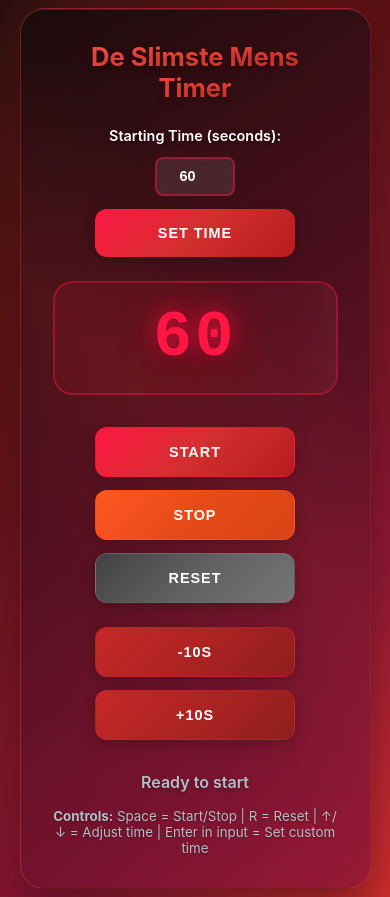
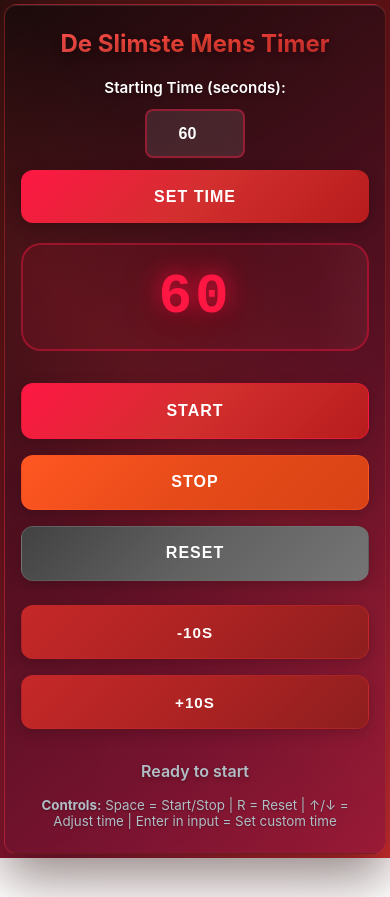
Before and after one commit to Dionco/slimste-mens-timer, a plain HTML site: page index.html in a window 390 px wide. After the commit the page ends 858 px from the top, so only its background shows below. Drawn offline with Linux system fonts and the light colour scheme.

Commit message:
Enhance mobile responsiveness and add GitHub Pages setup instructions

```diff
--- a/index.html
+++ b/index.html
@@ -2,7 +2,12 @@
 <html lang="en">
 <head>
     <meta charset="UTF-8">
-    <meta name="viewport" content="width=device-width, initial-scale=1.0">
+    <meta name="viewport" content="width=device-width, initial-scale=1.0, user-scalable=no, maximum-scale=1.0">
+    <meta name="apple-mobile-web-app-capable" content="yes">
+    <meta name="apple-mobile-web-app-status-bar-style" content="black-translucent">
+    <meta name="apple-mobile-web-app-title" content="De Slimste Mens Timer">
+    <meta name="theme-color" content="#1a0b0b">
+    <meta name="mobile-web-app-capable" content="yes">
     <title>De Slimste Mens Timer</title>
     <link rel="stylesheet" href="style.css">
 </head>
--- a/style.css
+++ b/style.css
@@ -2,18 +2,44 @@
     margin: 0;
     padding: 0;
     box-sizing: border-box;
+    -webkit-tap-highlight-color: rgba(244, 67, 54, 0.3);
+    -webkit-touch-callout: none;
+    -webkit-user-select: none;
+    -khtml-user-select: none;
+    -moz-user-select: none;
+    -ms-user-select: none;
+    user-select: none;
+}
+
+/* Allow text selection for inputs */
+input, textarea {
+    -webkit-user-select: text;
+    -moz-user-select: text;
+    -ms-user-select: text;
+    user-select: text;
 }
 
 body {
     font-family: 'Inter', 'Segoe UI', Tahoma, Geneva, Verdana, sans-serif;
     background: linear-gradient(135deg, #1a0b0b 0%, #4a0e0e 25%, #8b1538 75%, #d32f2f 100%);
     min-height: 100vh;
+    min-height: 100dvh; /* Modern viewport units for mobile */
+    min-height: -webkit-fill-available; /* iOS Safari fix */
     display: flex;
     align-items: center;
     justify-content: center;
     color: #fff;
     overflow: hidden;
     position: relative;
+    touch-action: manipulation;
+    padding: 0.5rem;
+}
+
+/* iOS Safari viewport fix */
+@supports (-webkit-touch-callout: none) {
+    body {
+        min-height: -webkit-fill-available;
+    }
 }
 
 body::before {
@@ -39,9 +65,9 @@
     backdrop-filter: blur(20px);
     border: 1px solid rgba(244, 67, 54, 0.3);
     text-align: center;
-    min-width: 450px;
+    min-width: 350px;
     max-width: 550px;
-    width: 90%;
+    width: calc(100% - 1rem);
     position: relative;
     overflow: hidden;
 }
@@ -97,8 +123,12 @@
     color: #ffffff;
     text-align: center;
     width: 80px;
+    min-height: 44px; /* Better touch target */
     backdrop-filter: blur(10px);
     transition: all 0.3s ease;
+    appearance: none; /* Remove default styling */
+    -webkit-appearance: none; /* Remove iOS styling */
+    -moz-appearance: textfield; /* Firefox */
 }
 
 #startTimeInput:focus {
@@ -229,9 +259,11 @@
     text-transform: uppercase;
     letter-spacing: 1px;
     min-width: 100px;
+    min-height: 44px; /* Better touch target for mobile */
     position: relative;
     overflow: hidden;
     box-shadow: 0 4px 15px rgba(0, 0, 0, 0.2);
+    touch-action: manipulation; /* Prevent double-tap zoom */
 }
 
 .btn::before {
@@ -251,7 +283,7 @@
 
 .btn:hover {
     transform: translateY(-3px);
-    box-shadow: 0 8px 25px rgba(0, 0, 0, 0.3);
+    box-shadow: 0 8px 25px rgba(255, 23, 68, 0.4);
 }
 
 .btn:active {
@@ -349,21 +381,28 @@
     }
 }
 
-/* Responsive design */
+/* Mobile-first responsive design */
 @media (max-width: 768px) {
+    body {
+        padding: 0.25rem;
+    }
+
     .container {
-        padding: 2.5rem;
-        margin: 1rem;
-        min-width: 350px;
+        padding: 2rem 1.5rem;
+        margin: 0;
+        min-width: 320px;
+        width: 100%;
+        border-radius: 16px;
     }
 
     h1 {
-        font-size: 2rem;
+        font-size: 1.8rem;
+        margin-bottom: 1.5rem;
     }
 
     .time-input-section {
         flex-direction: column;
-        gap: 0.8rem;
+        gap: 1rem;
         margin-bottom: 1.5rem;
     }
 
@@ -372,73 +411,108 @@
     }
 
     #startTimeInput {
-        width: 100px;
-        font-size: 1rem;
+        width: 120px;
+        font-size: 1.1rem;
+        padding: 1rem;
     }
 
     .timer-display {
-        font-size: 5rem;
-        padding: 1.5rem;
+        font-size: 4.5rem;
+        padding: 1.5rem 1rem;
+        margin: 1.5rem 0;
     }
 
     .main-controls, .time-controls {
         flex-direction: column;
-        align-items: center;
-        gap: 0.8rem;
+        align-items: stretch;
+        gap: 1rem;
     }
 
     .btn {
         width: 100%;
-        max-width: 250px;
-        padding: 1.2rem 2rem;
-        font-size: 1rem;
+        padding: 1.25rem 2rem;
+        font-size: 1.1rem;
+        min-height: 48px;
+    }
+
+    .status {
+        font-size: 1.1rem;
+        margin-top: 1.5rem;
     }
 }
 
 @media (max-width: 480px) {
     .container {
-        padding: 2rem;
-        margin: 0.5rem;
-        min-width: 300px;
+        padding: 1.5rem 1rem;
+        margin: 0;
+        min-width: 280px;
+        border-radius: 12px;
     }
 
     h1 {
-        font-size: 1.6rem;
-        margin-bottom: 1.5rem;
+        font-size: 1.5rem;
+        margin-bottom: 1.25rem;
     }
 
     .time-input-section {
-        margin-bottom: 1.2rem;
+        margin-bottom: 1.25rem;
+        gap: 0.75rem;
     }
 
     .time-input-section label {
-        font-size: 0.9rem;
+        font-size: 0.95rem;
     }
 
     #startTimeInput {
-        width: 80px;
-        font-size: 0.9rem;
-        padding: 0.6rem 0.8rem;
+        width: 100px;
+        font-size: 1rem;
+        padding: 0.85rem;
     }
 
     .btn-set {
-        padding: 0.6rem 1.2rem;
-        font-size: 0.9rem;
+        padding: 0.85rem 1.5rem;
+        font-size: 1rem;
     }
 
     .timer-display {
-        font-size: 4rem;
-        padding: 1.2rem;
-        margin: 1.5rem 0;
+        font-size: 3.5rem;
+        padding: 1.25rem 0.75rem;
+        margin: 1.25rem 0;
     }
 
     .btn {
-        padding: 1rem 1.5rem;
-        font-size: 0.9rem;
-        max-width: 200px;
+        padding: 1.1rem 1.5rem;
+        font-size: 1rem;
+        min-height: 48px;
+    }
+
+    .btn-adjust {
+        font-size: 0.95rem;
     }
 
     .status {
         font-size: 1rem;
+        margin-top: 1.25rem;
     }
 }
+
+/* Extra small screens */
+@media (max-width: 360px) {
+    .container {
+        padding: 1.25rem 0.75rem;
+    }
+
+    h1 {
+        font-size: 1.35rem;
+    }
+
+    .timer-display {
+        font-size: 3rem;
+        padding: 1rem 0.5rem;
+    }
+
+    .btn {
+        padding: 1rem 1.25rem;
+        font-size: 0.95rem;
+    }
+}
```
Also changed, not shown: 1 other file.
